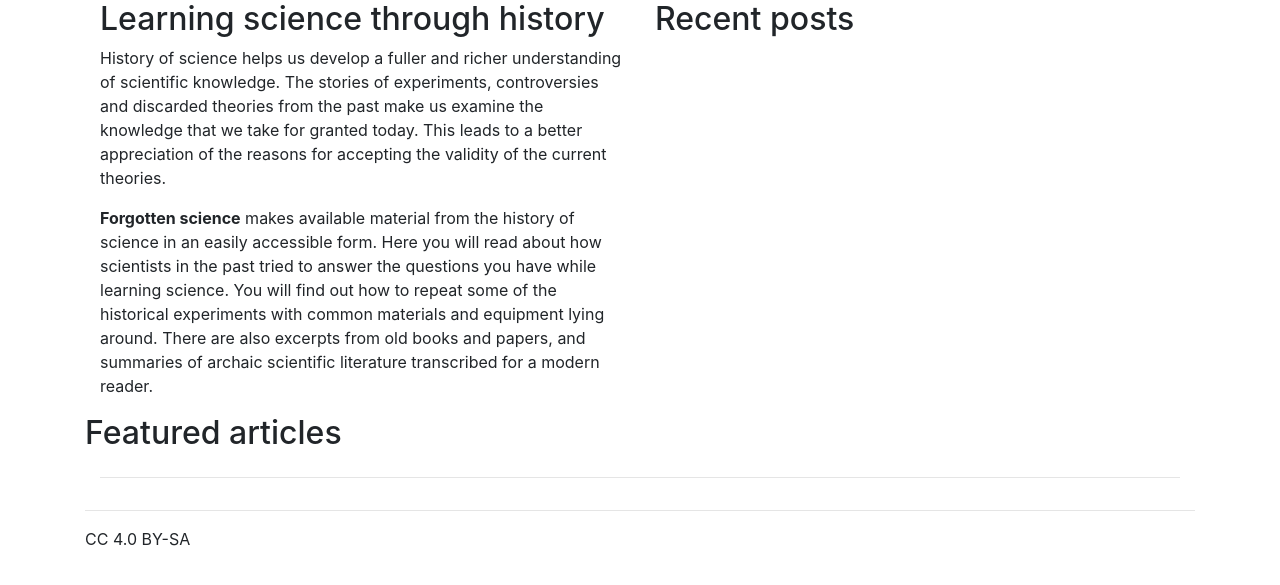
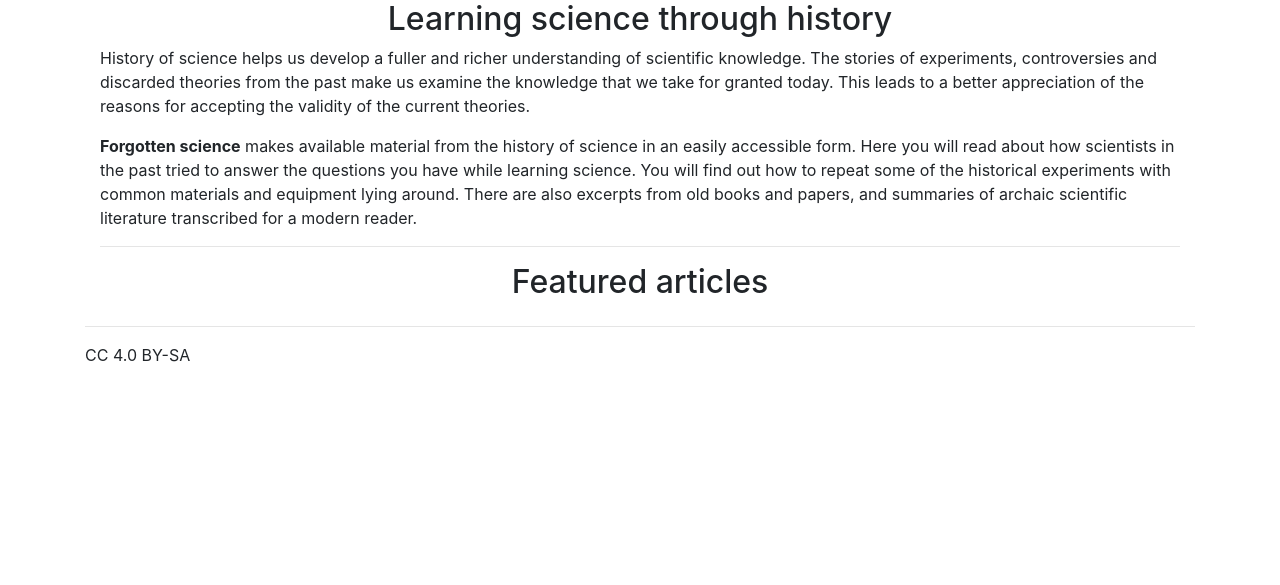
Before and after one commit to athkishore/fgsci, a Flask app: page / in a window 1280 px wide. Shown: the part 56-641 px from the top of the page. Run offline with Flask 2, Linux system fonts and the light colour scheme; data that the repository does not hold is empty; parts of the project's set-up code (start-up, migrations or seed data) failed here and were passed over; some libraries are stand-ins or nearby versions.

Commit message:
removed recnt posts on homepage

```diff
--- a/app/templates/index.html
+++ b/app/templates/index.html
@@ -2,30 +2,11 @@
 
 {% block app_content %}
   <div class="container-fluid">
-    <div class="row">
-      <div class="col-md-6">
-        <h2>Learning science through history</h2>
+        <h2 style="text-align: center;">Learning science through history</h2>
         <p>History of science helps us develop a fuller and richer understanding of scientific knowledge. The stories of experiments, controversies and discarded theories from the past make us examine the knowledge that we take for granted today. This leads to a better appreciation of the reasons for accepting the validity of the current theories.</p>
         <p><strong>Forgotten science</strong> makes available material from the history of science in an easily accessible form. Here you will read about how scientists in the past tried to answer the questions you have while learning science. You will find out how to repeat some of the historical experiments with common materials and equipment lying around. There are also excerpts from old books and papers, and summaries of archaic scientific literature transcribed for a modern reader.</p>
-      </div>
-      <div class="col-md-6">
-        <h2>Recent posts</h2>
-        {% for post in posts %}
-        <h2><a href="{{ url_for('view_post',post_slug=post.slug) }}">{{ post.title }}</a></h2>
-        {% autoescape off %}
-        <p>{{ post.body|truncate(200) }} <a href="{{ url_for('view_post', post_slug=post.slug) }}">Read more</a></p>
-        {% endautoescape %}
-        {% if current_user.is_authenticated and current_user.username == 'admin' %}
-        <a href="{{ url_for('edit_post',post_slug=post.slug) }}">Edit</a>
-        {% endif %}
-        <hr>
-        {% endfor %}
-      </div>
-    </div>
-    <div class="row">
+      <hr>
       <div class="h2 text-center">Featured articles</div>
-    </div>
-    <hr>
     <div class="row row-cols-3">
       {% for featured_type, featured_post in featured_info %}
       <div class="col-md-4 mt-3">
```
